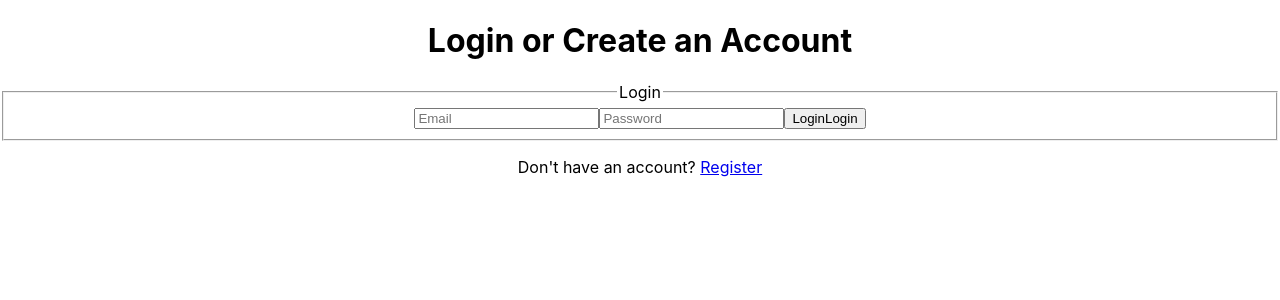
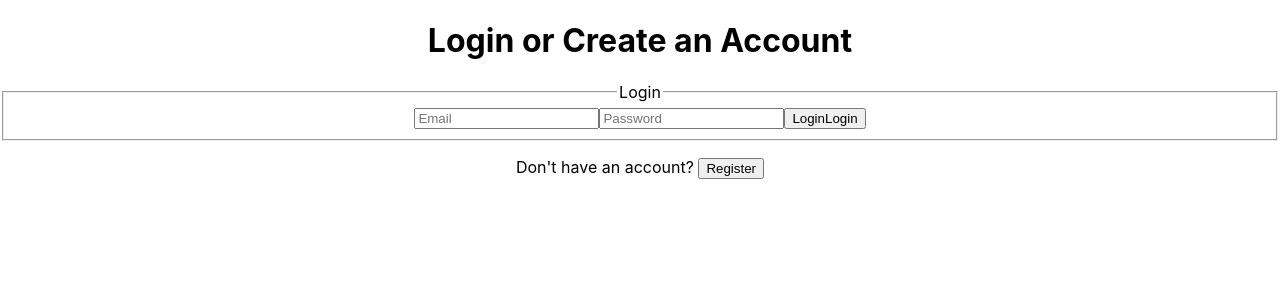
Before and after one commit to Yagi91/Bug-spy, a React (Create React App) app: page /auth in a window 1280 px wide. Shown: the top 300 px of the page. Built offline with nearby package versions, Linux system fonts and the light colour scheme.

Commit message:
Add project page and project feautures

```diff
--- a/src/App.tsx
+++ b/src/App.tsx
@@ -3,7 +3,7 @@ import React from 'react';
 // import { Counter } from './features/counter/Counter';
 import './App.css';
 import { BrowserRouter as Router, Routes, Route } from 'react-router-dom';
-import { RouterProvider, createBrowserRouter, } from 'react-router-dom';
+// import { RouterProvider, createBrowserRouter, } from 'react-router-dom';
 import ParentRoute from './Pages/ProtectedRoute';
 import LoginPage from './Pages/Auth';
 
@@ -13,7 +13,7 @@ function App() {
       <main className='container content App'>
         <Routes>
           {/* <Route path={["/login", "/auth", "register"]} element={<LoginPage />} /> */}
-          {["/login", "/auth", "register"].map((path) => <Route key={path} path={path} element={<LoginPage />} />)}
+          {["/auth"].map((path) => <Route key={path} path={path} element={<LoginPage />} />)}
           <Route element={<ParentRoute />} >
             <Route path='/' element={<LoginPage />} />
           </Route>
--- a/src/Pages/Auth.tsx
+++ b/src/Pages/Auth.tsx
@@ -1,7 +1,7 @@
-import Login from '../features/auth/auth';
+import Auth from '../features/auth/auth';
 import { useAppSelector, useAppDispatch } from '../app/hooks';
 import { changeAuthType as changeAuthTypeAction, selectAuthType } from "../features/auth/authSlice";
-import { NavLink } from 'react-router-dom';
+// import { NavLink } from 'react-router-dom';
 
 export default function LoginPage() {
     // const [authType, setAuthType] = useState<string>("Login");
@@ -12,10 +12,10 @@ export default function LoginPage() {
     return (
         <div>
             <h1>Login or Create an Account</h1>
-            <Login authType={authType} />
+            <Auth authType={authType} />
             <div>
                 {
-                    authType === "Login" ? <p>Don't have an account? <NavLink to="/register" onClick={() => dispatch(changeAuthTypeAction("Register"))}>Register</NavLink></p> : <p>Already have an account? <button onClick={() => dispatch(changeAuthTypeAction("Login"))}>Login</button></p>
+                    authType === "Login" ? <p>Don't have an account? <button onClick={() => dispatch(changeAuthTypeAction("Register"))}>Register</button></p> : <p>Already have an account? <button onClick={() => dispatch(changeAuthTypeAction("Login"))}>Login</button></p>
                 }
             </div>
         </div>
--- a/src/features/auth/auth.tsx
+++ b/src/features/auth/auth.tsx
@@ -8,7 +8,7 @@ interface Props {
   authType: string;
 }
 
-export default function Login({ authType }: Props) {
+export default function Auth({ authType }: Props) {
 
   const authStatus = useAppSelector(selectStatus);
   const { error } = useAppSelector((state) => state.auth);
```
Also changed, not shown: src/Pages/Projects.tsx (added, +7 -0 lines), src/features/projects/addProject.tsx (added, +8 -0 lines), src/features/projects/listProjects.tsx (added, +8 -0 lines), src/features/projects/projectCard.tsx (added, +20 -0 lines), src/features/projects/projectdetails.tsx (added, +7 -0 lines), src/features/projects/projects.tsx (added, +9 -0 lines).
